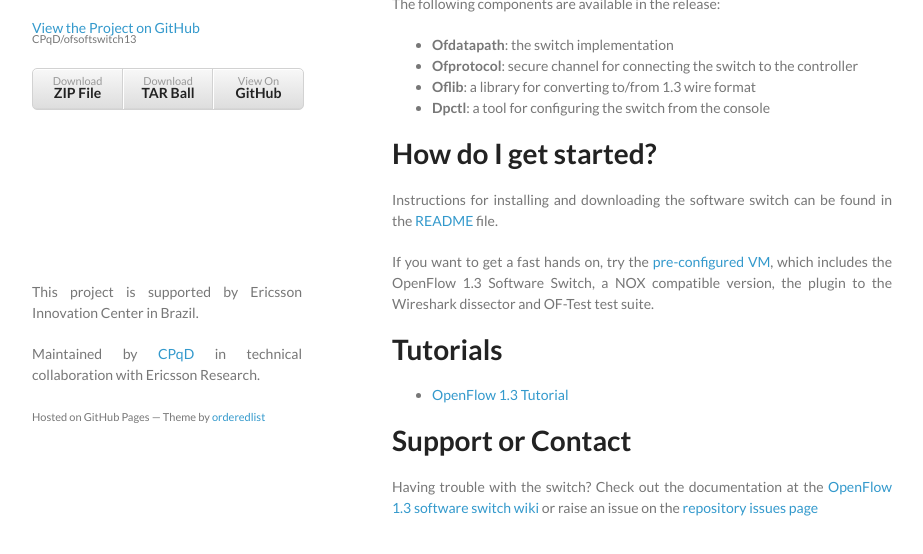
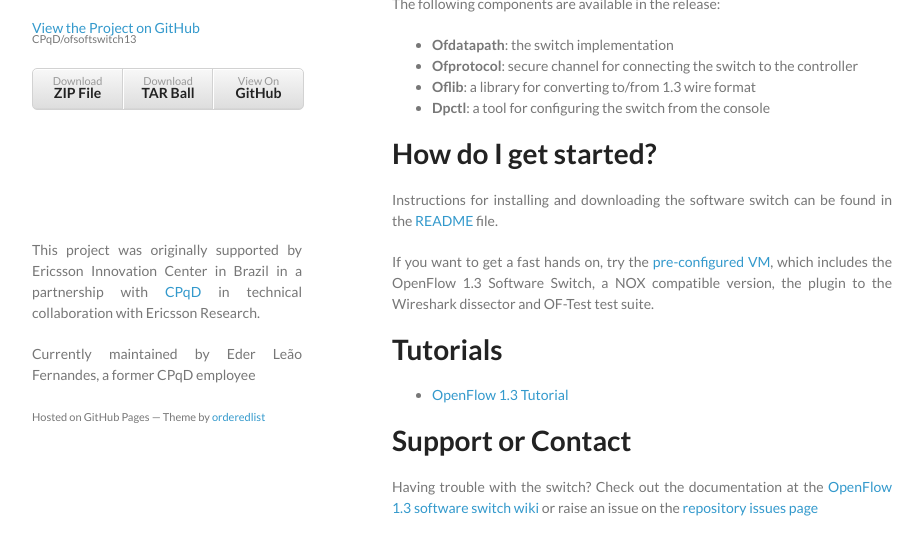
Before and after one commit to CPqD/ofsoftswitch13, a plain HTML site: page index.html in a window 1280 px wide. Shown: the part 304-858 px from the top of the page, without its empty margins (178-1101 px from the left). Drawn offline with Linux system fonts and the light colour scheme.

Commit message:
Update index.html

```diff
--- a/index.html
+++ b/index.html
@@ -50,7 +50,7 @@
 </ul><h1>How do I get started?</h1>
 <p> Instructions for installing and downloading the software switch can be found in the <a href="https://github.com/CPqD/ofsoftswitch13/blob/master/README.md">README</a> file.</p>
 
-<p> If you want to get a fast hands on, try the  <a href=" ftp://paperboy.nysernet.org/OpenFlow13.tar.gz ">pre-configured VM</a>, which includes the OpenFlow 1.3 Software Switch, a NOX compatible version, the plugin to the Wireshark dissector and OF-Test test suite.</p>
+<p> If you want to get a fast hands on, try the  <a href=" https://mega.co.nz/#!DU1wiaKb!TL46wmSnp1uwSRWBo8_tzhK02TYOw41hpef1aK_Kwqg ">pre-configured VM</a>, which includes the OpenFlow 1.3 Software Switch, a NOX compatible version, the plugin to the Wireshark dissector and OF-Test test suite.</p>
 
 </ul><h1>Tutorials</h1>
 
@@ -63,8 +63,8 @@
 <p>Having trouble with the switch? Check out the documentation at the <a href="https://github.com/CPqD/ofsoftswitch13/wiki"> OpenFlow 1.3 software switch wiki</a> or raise an issue on the <a href="https://github.com/CPqD/ofsoftswitch13/issues?state=open">repository issues page</a></p>
       </section>
       <footer>
-        <p>This project is supported by Ericsson Innovation Center in Brazil.</p>
-        <p>Maintained by <a href="https://github.com/CPqD">CPqD</a> in technical collaboration with Ericsson Research.
+        <p>This project was originally supported by Ericsson Innovation Center in Brazil in a partnership with  <a href="https://github.com/CPqD">CPqD</a> in technical collaboration with Ericsson Research.</p>
+        <p>Currently maintained by Eder Leão Fernandes, a former CPqD employee <p>
         <p><small>Hosted on GitHub Pages &mdash; Theme by <a href="https://github.com/orderedlist">orderedlist</a></small></p>
       </footer>
     </div>
```
